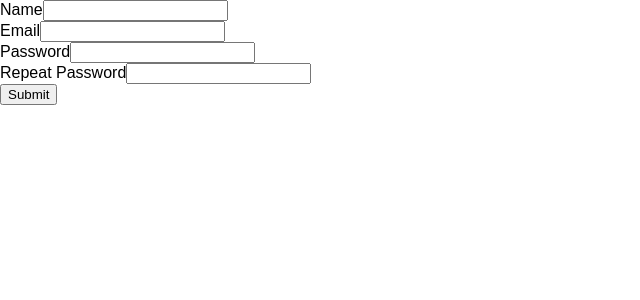
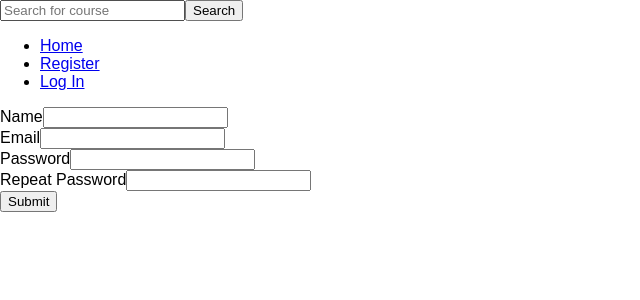
Before and after one commit to alexxxPopa/courses-redoWithFlow, a React (Create React App) app: page /register in a window 1280 px wide. Shown: the top 300 px of the page, without its empty margins (0-640 px from the left). Built offline with nearby package versions, Linux system fonts and the light colour scheme.

Commit message:
Added layout to register page

```diff
--- a/src/components/register.js
+++ b/src/components/register.js
@@ -4,12 +4,11 @@ import * as React from 'react';
 import { Field, reduxForm } from 'redux-form';
 import Layout from './header/layout';
 
-
 type ValidationValues = {
   name: string,
   email: string,
   password: string,
-  repeatPassword:string
+  repeatPassword: string
 }
 
 class RegisterForm extends React.Component<any> {
@@ -33,11 +32,13 @@ class RegisterForm extends React.Component<any> {
 
   onSubmit(values: ValidationValues): void {
     console.log(values)
+    //call to backend for registration--> if all validation succed route to a welcome page
   }
 
   render() {
     const { handleSubmit } = this.props;
     return (
+      <Layout>
         <div>
           <form onSubmit={handleSubmit(this.onSubmit.bind(this))}>
             <Field
@@ -63,6 +64,7 @@ class RegisterForm extends React.Component<any> {
             <button type="submit">Submit</button>
           </form>
         </div>
+      </Layout>
     )
   }
 }
```
Lines whose indentation alone changed are shown as unchanged.
